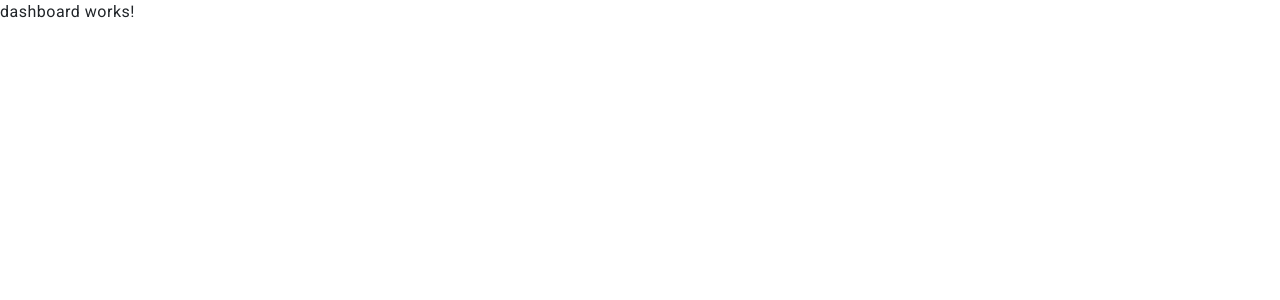
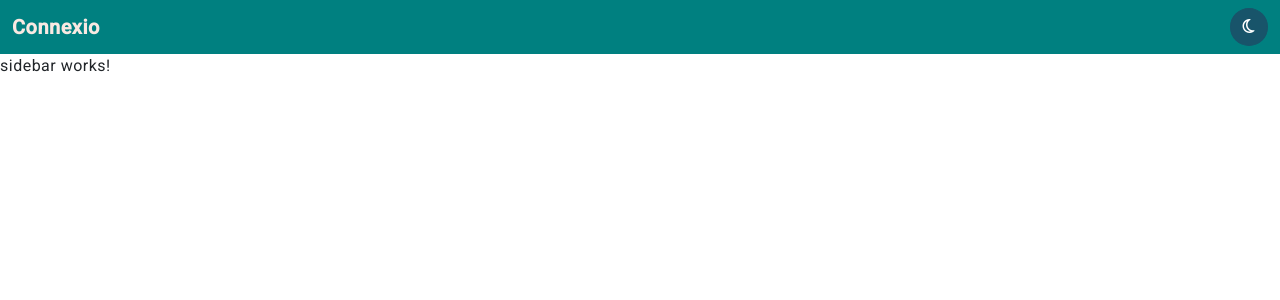
Before and after one commit to reconrez/connexio-ui, an Angular app: page /dashboard in a window 1280 px wide. Shown: the top 300 px of the page. Built offline with nearby package versions, Linux system fonts and the light colour scheme.

Commit message:
added navigation

```diff
--- a/src/app/layouts/pages/dashboard/dashboard.component.html
+++ b/src/app/layouts/pages/dashboard/dashboard.component.html
@@ -1 +1,2 @@
-<p>dashboard works!</p>
+<app-navbar></app-navbar>
+<app-sidebar></app-sidebar>
--- a/src/app/shared/navbar/navbar.component.html
+++ b/src/app/shared/navbar/navbar.component.html
@@ -1 +1,10 @@
-<p>navbar works!</p>
+<nav class="navbar bg-primary navbar-expand-lg navbar-absolute">
+  <div class="container-fluid justify-content-between">
+    <a class="navbar-brand text-info fw-bold" href="javascript:void(0)">{{ getTitle() }}</a>
+    <div class="icon-right">
+      <div class="dark-mode-button btn btn-secondary rounded-circle">
+        <i class="fa-regular fa-moon" (click)="darkModeToggle()"></i>
+      </div>
+    </div>
+  </div>
+</nav>
--- a/src/app/shared/navbar/navbar.component.ts
+++ b/src/app/shared/navbar/navbar.component.ts
@@ -9,4 +9,20 @@ import { Component } from '@angular/core';
 })
 export class NavbarComponent {
 
+  darkMode : boolean = false;
+
+  getTitle = () => {
+    return "Connexio";
+  }
+
+  darkModeToggle(){
+    this.darkMode = !this.darkMode;
+    const body = document.body as HTMLElement
+    if(this.darkMode){
+      body.setAttribute('data-bs-theme', 'dark')
+    }else{
+      body.setAttribute('data-bs-theme', 'light')
+    }
+  }
+
 }
--- a/src/custom.scss
+++ b/src/custom.scss
@@ -29,5 +29,6 @@ $theme-colors: map-merge($theme-colors, $custom-colors);
 
 @import "../node_modules/bootstrap/scss/bootstrap";
 
+@import url(https://cdnjs.cloudflare.com/ajax/libs/font-awesome/6.5.2/css/all.min.css);
 // Compile your Sass
 // The Angular CLI usually handles Sass compilation during development.
--- a/src/index.html
+++ b/src/index.html
@@ -1,5 +1,5 @@
 <!doctype html>
-<html lang="en">
+<html data-bs-theme="light" lang="en">
 <head>
   <meta charset="utf-8">
   <title>Connexio</title>
```
Also changed, not shown: src/app/layouts/pages/dashboard/dashboard.component.ts (+8 -5 lines).
